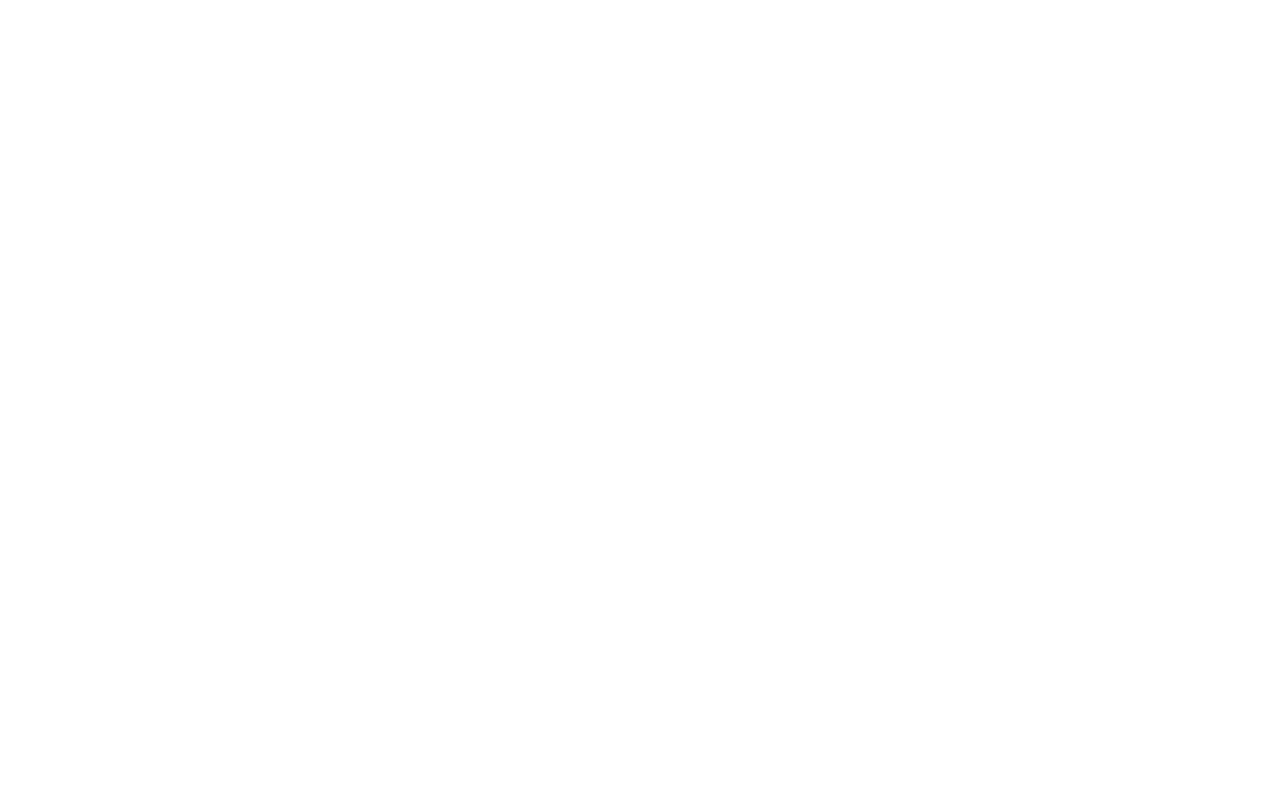
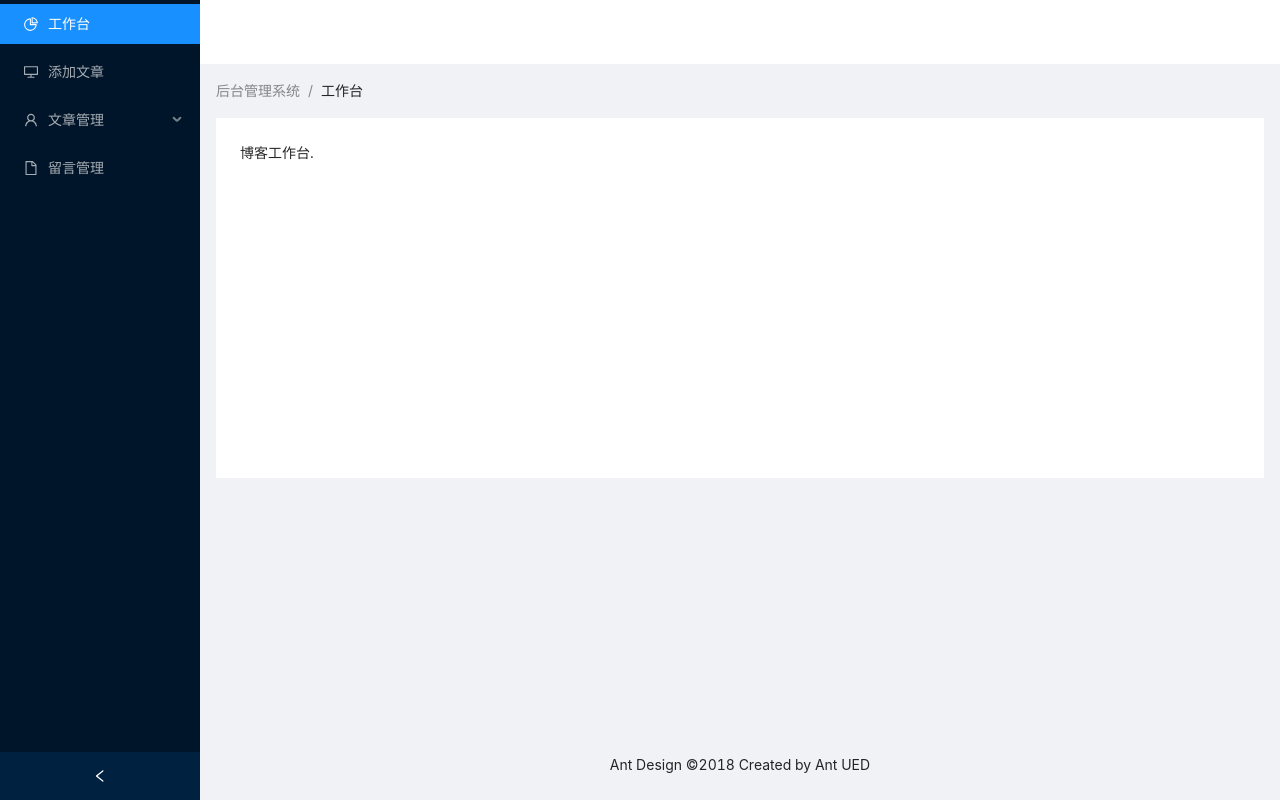
Before and after one commit to kent99821/blog-admin, a React (Create React App) app: page /index in a window 1280 px wide. Built offline with nearby package versions, Linux system fonts and the light colour scheme.

Commit message:
搭建后台layout布局

```diff
--- /dev/null
+++ b/src/assets/css/adminIndex.css
@@ -0,0 +1,9 @@
+#components-layout-demo-side .logo {
+    height: 32px;
+    margin: 16px;
+    background: rgba(255, 255, 255, 0.3);
+  }
+
+  .site-layout .site-layout-background {
+    background: #fff;
+  }
--- /dev/null
+++ b/src/pages/AdminIndex.js
@@ -0,0 +1,56 @@
+import { Layout, Menu, Breadcrumb } from 'antd';
+import {
+  DesktopOutlined,
+  PieChartOutlined,
+  FileOutlined,
+  TeamOutlined,
+  UserOutlined,
+} from '@ant-design/icons';
+import '../assets/css/adminIndex.css'
+import React, { useState } from 'react';
+const { Header, Content, Footer, Sider } = Layout;
+const { SubMenu } = Menu;
+function AdminIndex() {
+    const [collapsed, setCollapsed] = useState(false);
+     const onCollapse = collapsed => {
+        setCollapsed( collapsed );
+      };
+        return (
+          <Layout style={{ minHeight: '100vh' }}>
+            <Sider collapsible collapsed={collapsed} onCollapse={onCollapse}>
+              <div className="logo" />
+              <Menu theme="dark" defaultSelectedKeys={['1']} mode="inline">
+                <Menu.Item key="1" icon={<PieChartOutlined />}>
+                  工作台
+                </Menu.Item>
+                <Menu.Item key="2" icon={<DesktopOutlined />}>
+                  添加文章
+                </Menu.Item>
+                <SubMenu key="sub1" icon={<UserOutlined />} title="文章管理">
+                  <Menu.Item key="3">添加文章</Menu.Item>
+                  <Menu.Item key="4">文章列表</Menu.Item>
+                </SubMenu>
+                <Menu.Item key="9" icon={<FileOutlined />}>
+                  留言管理
+                </Menu.Item>
+              </Menu>
+            </Sider>
+            <Layout className="site-layout">
+              <Header className="site-layout-background" style={{ padding: 0 }} />
+              <Content style={{ margin: '0 16px' }}>
+                <Breadcrumb style={{ margin: '16px 0' }}>
+                  <Breadcrumb.Item>后台管理系统</Breadcrumb.Item>
+                  <Breadcrumb.Item>工作台</Breadcrumb.Item>
+                </Breadcrumb>
+                <div className="site-layout-background" style={{ padding: 24, minHeight: 360 }}>
+                  博客工作台.
+                </div>
+              </Content>
+              <Footer style={{ textAlign: 'center' }}>Ant Design ©2018 Created by Ant UED</Footer>
+            </Layout>
+          </Layout>
+        );
+
+
+}
+export default AdminIndex;
--- a/src/pages/Login.js
+++ b/src/pages/Login.js
@@ -3,7 +3,7 @@
 import { UserOutlined, LockOutlined } from '@ant-design/icons';
 import Login_logo from '../assets/logo.svg'
 import axios from 'axios';
-import '../assets/login.css'
+import '../assets/css/login.css'
 
  function Login () {
 
@@ -71,9 +71,9 @@
                         rules={[
                             {
                                 required: true,
-                                message: '长度在3-5',
+                                message: '长度在3-10',
                                 min: 3,
-                                max: 5
+                                max: 10
                             },
                         ]}
                     >
--- a/src/pages/Main.js
+++ b/src/pages/Main.js
@@ -1,11 +1,13 @@
 import React  from "react";
 import Login from "./Login";
 import { BrowserRouter as Router, Route} from "react-router-dom";
+import AdminIndex from "./AdminIndex";
 
 function Main(){
     return(
         <Router>
             <Route path="/login/" exact component={Login}></Route>
+            <Route path="/index/" exact component={AdminIndex}></Route>
         </Router>
     )
 }
```
Also changed, not shown: src/assets/css/login.css (renamed from src/assets/login.css).
